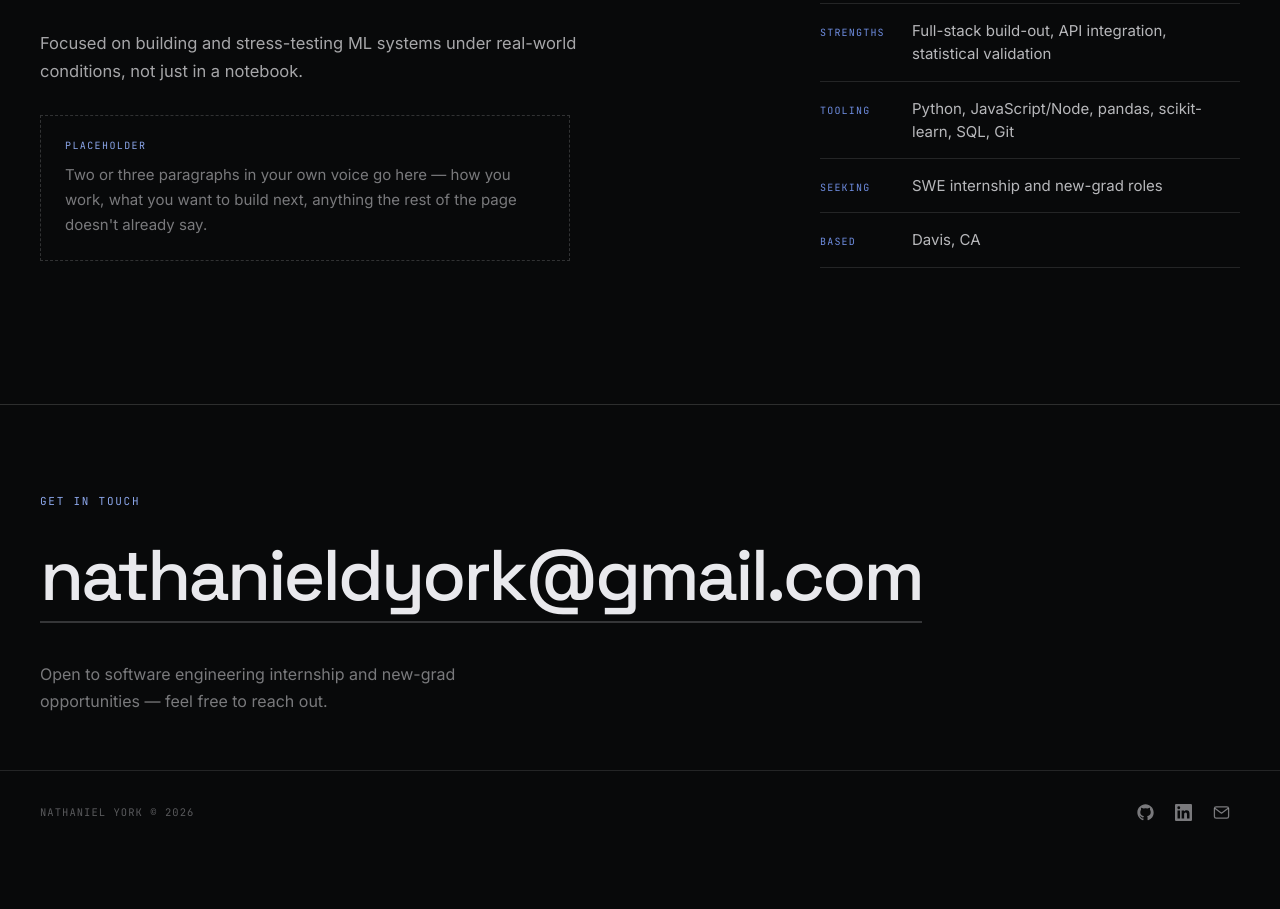
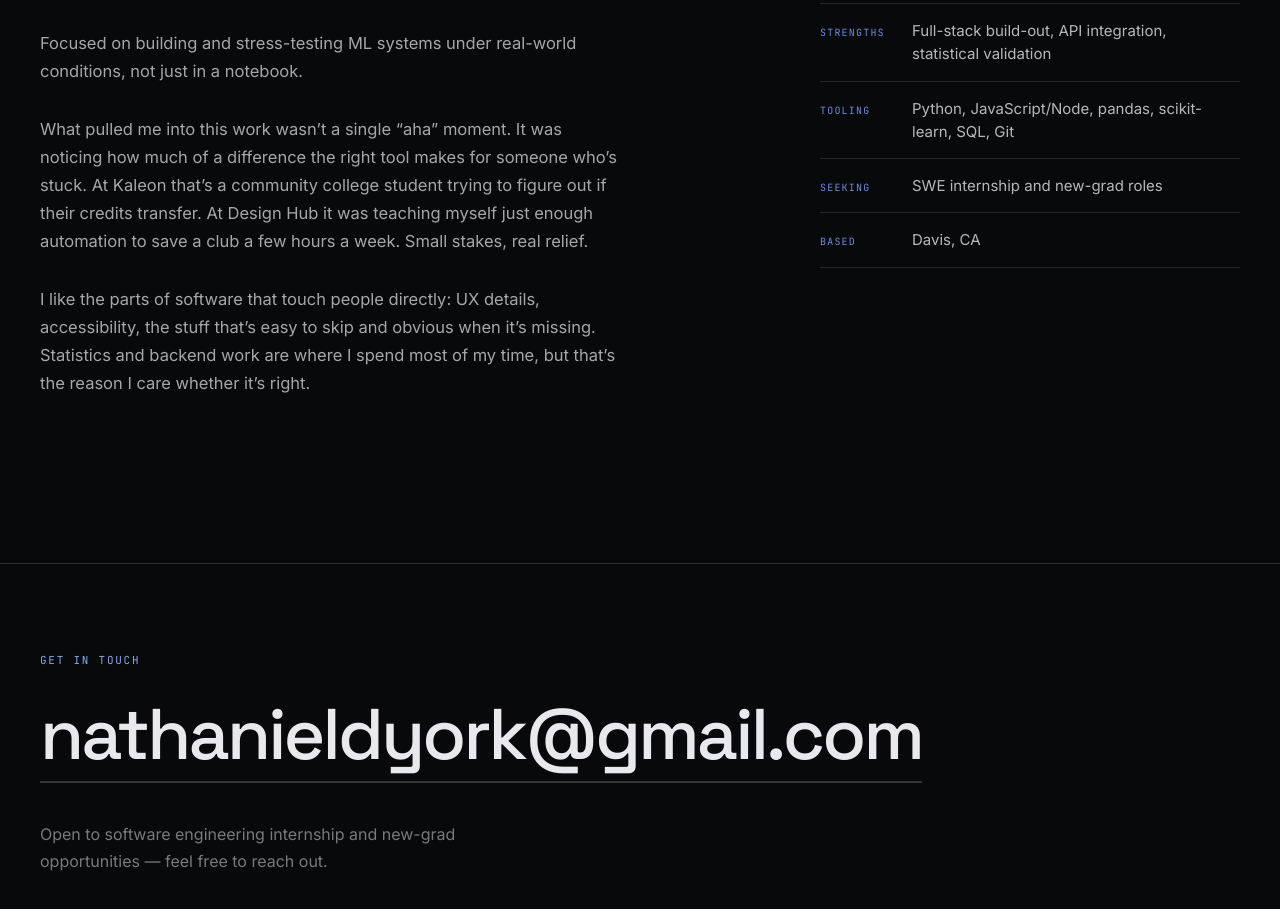
Before and after one commit to Natey17/nathanielyork.dev, a React (Vite) app: page / in a window 1280 px wide. Shown: the part 2193-3102 px from the top of the page. Before the commit the page ends 3046 px from the top, so only its background shows below. Built offline with nearby package versions, Linux system fonts and the light colour scheme.

Commit message:
Write real About section copy, remove placeholder box

```diff
--- a/src/components/About/About.jsx
+++ b/src/components/About/About.jsx
@@ -19,14 +19,19 @@ export function About() {
             not just in a notebook.
           </p>
 
-          {/* TODO: replace this block with your own copy */}
-          <div className={styles.placeholder}>
-            <p className={styles.placeholderLabel}>Placeholder</p>
-            <p className={styles.placeholderBody}>
-              Two or three paragraphs in your own voice go here — how you work, what you
-              want to build next, anything the rest of the page doesn't already say.
-            </p>
-          </div>
+          <p className={styles.sub}>
+            What pulled me into this work wasn&rsquo;t a single &ldquo;aha&rdquo; moment. It
+            was noticing how much of a difference the right tool makes for someone who&rsquo;s
+            stuck. At Kaleon that&rsquo;s a community college student trying to figure out if
+            their credits transfer. At Design Hub it was teaching myself just enough
+            automation to save a club a few hours a week. Small stakes, real relief.
+          </p>
+          <p className={styles.sub}>
+            I like the parts of software that touch people directly: UX details,
+            accessibility, the stuff that&rsquo;s easy to skip and obvious when it&rsquo;s
+            missing. Statistics and backend work are where I spend most of my time, but
+            that&rsquo;s the reason I care whether it&rsquo;s right.
+          </p>
         </div>
 
         <div className={styles.facts}>
--- a/src/components/About/About.module.css
+++ b/src/components/About/About.module.css
@@ -34,27 +34,6 @@
   max-width: 56ch;
 }
 
-.placeholder {
-  border: 1px dashed var(--border-2);
-  padding: 22px 24px;
-  max-width: 56ch;
-}
-
-.placeholderLabel {
-  font-family: var(--font-mono);
-  font-size: 10px;
-  letter-spacing: 0.14em;
-  text-transform: uppercase;
-  color: var(--accent-light);
-  margin: 0 0 10px;
-}
-
-.placeholderBody {
-  font-size: 15px;
-  line-height: 1.65;
-  color: var(--text-3);
-  margin: 0;
-}
 
 .facts {
   display: flex;
```
